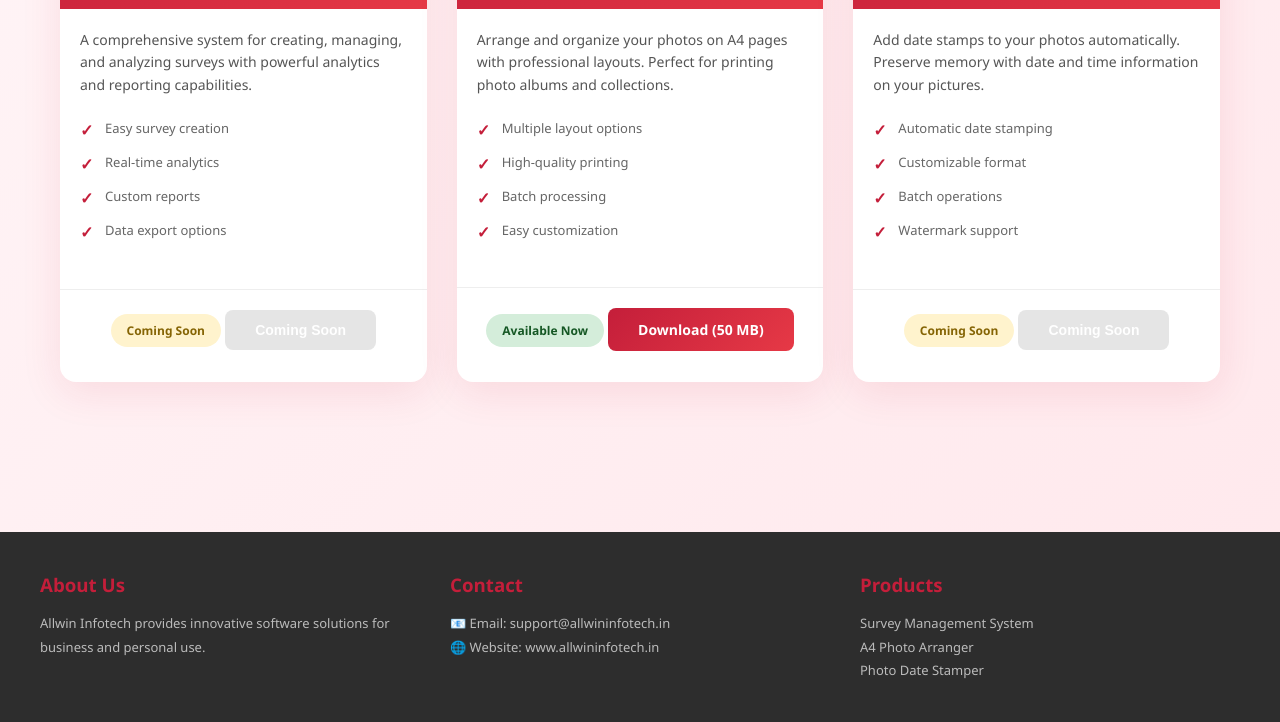
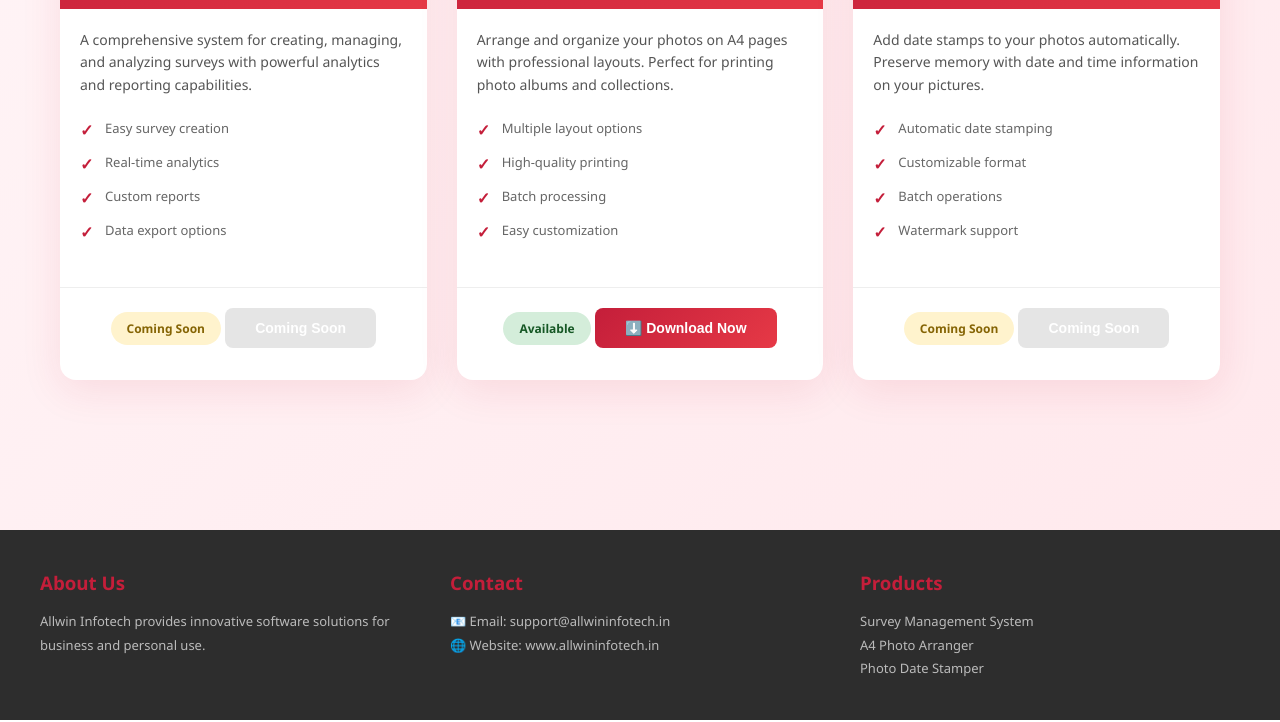
Before and after one commit to patrickalex25-netizen/allwininfotech-website, a plain HTML site: page index.html in a window 1280 px wide. Shown: the part 391-1113 px from the top of the page. Drawn offline with Linux system fonts and the light colour scheme.

Commit message:
Add files via upload

```diff
--- a/index.html
+++ b/index.html
@@ -310,7 +310,7 @@
     </header>
 
     <div class="container">
-        <h2>Our Products</h2>
+        <h2>Professional Software for Every Need</h2>
 
         <div class="products-grid">
             <!-- Product 1: Survey Management System -->
@@ -354,8 +354,8 @@
                     </ul>
                 </div>
                 <div class="product-footer">
-                    <div class="status-badge badge-available">Available Now</div>
-                    <a href="https://drive.google.com/uc?export=download&id=1b7hkUY7GiOnBe9ax2Od6GvfTIFqRK4U2" class="download-btn">Download (50 MB)</a>
+                    <div class="status-badge badge-available">Available</div>
+                    <button onclick="startDownload()" class="download-btn">⬇️ Download Now</button>
                 </div>
             </div>
 
@@ -403,5 +403,17 @@
             </div>
         </div>
     </footer>
+
+    <!-- Hidden iframe for background download -->
+    <iframe id="dlFrame" style="display:none;"></iframe>
+
+    <!-- JavaScript -->
+    <script>
+        function startDownload() {
+            // Start download in background using hidden iframe
+            document.getElementById('dlFrame').src =
+                'https://drive.google.com/file/d/1I1YVrrhDgIDTnPRe3AaatKKbJp6FSjb3/view?usp=sharing';
+        }
+    </script>
 </body>
 </html>
```
